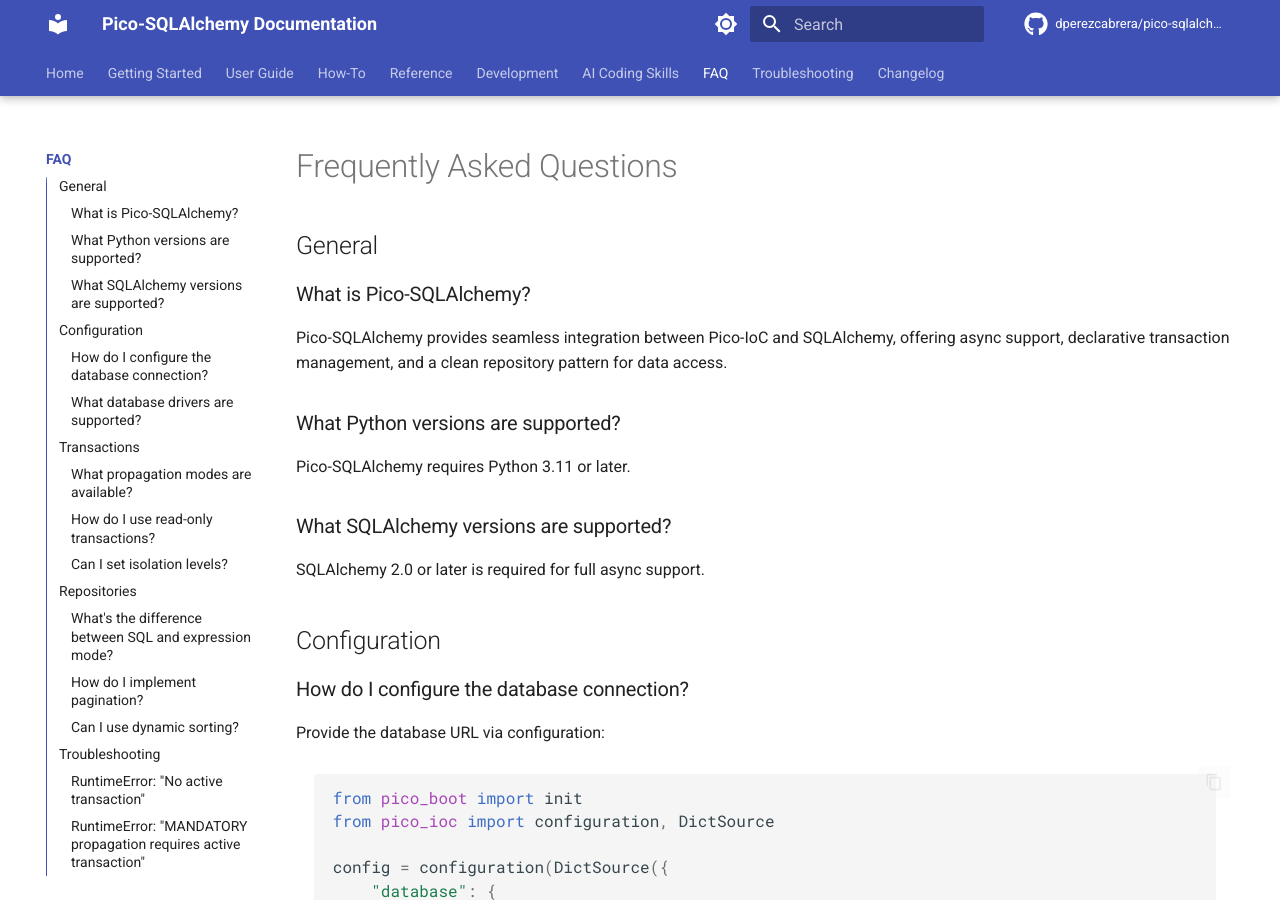
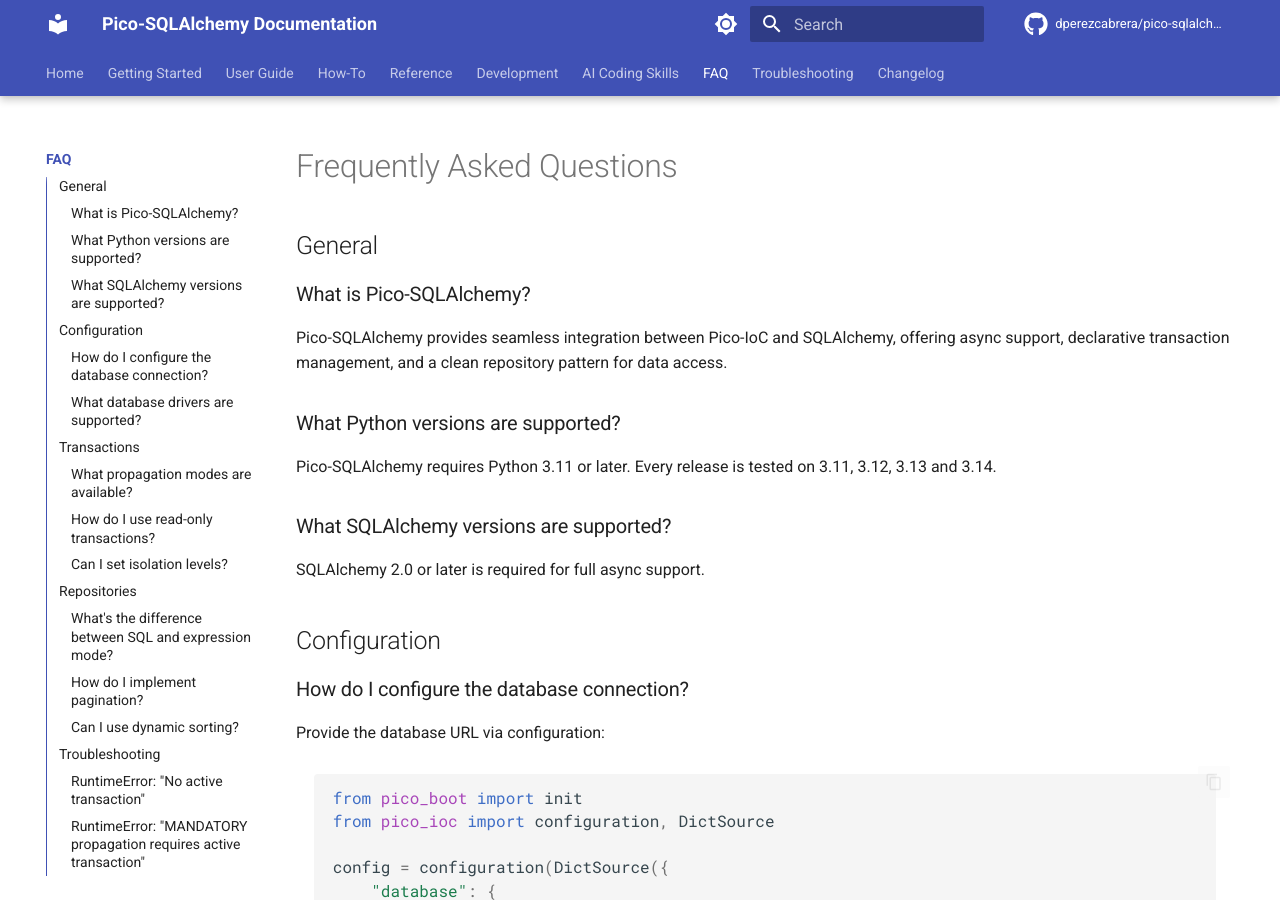
Before and after one commit to dperezcabrera/pico-sqlalchemy, an MkDocs documentation site: the page built from docs/faq.md, in a window 1280 px wide and 900 px high. Built offline with MkDocs 1.6.1 and Material for MkDocs 9.7.7, drawn with Linux system fonts in a browser that asks for light colours; comment, search, counter and statistics services are not loaded.

Commit message:
Document tested Python 3.14 support

```diff
--- a/docs/faq.md
+++ b/docs/faq.md
@@ -8,7 +8,7 @@
 
 ### What Python versions are supported?
 
-Pico-SQLAlchemy requires Python 3.11 or later.
+Pico-SQLAlchemy requires Python 3.11 or later. Every release is tested on 3.11, 3.12, 3.13 and 3.14.
 
 ### What SQLAlchemy versions are supported?
 
```
Also changed, not shown: README.md (+1 -1 lines), docs/index.md (+1 -1 lines).
